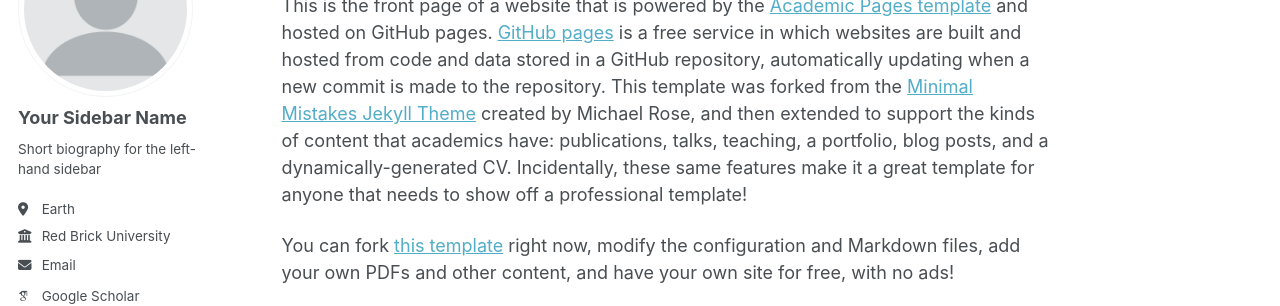
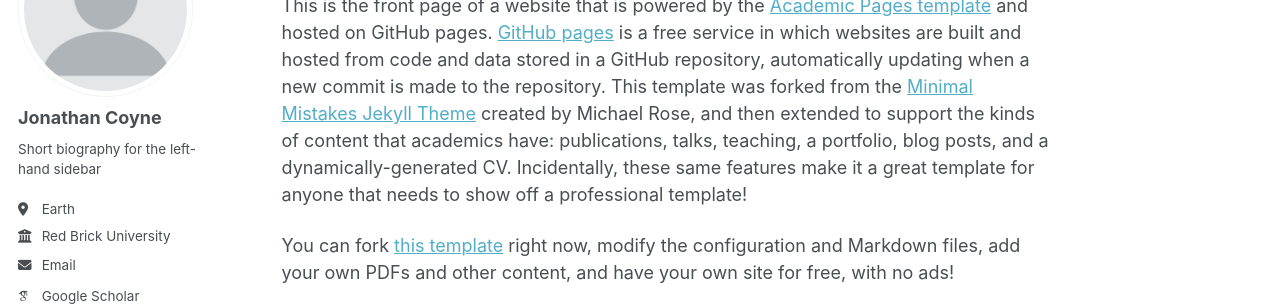
Before and after one commit to jn533213/jn533213.github.io, a Jekyll site: the page built from _pages/about.md, in a window 1280 px wide. Shown: the part 177-483 px from the top of the page. Built offline with Jekyll 4.4.1, drawn with Linux system fonts in a browser that asks for light colours; some web fonts are replaced; a script that is not in the unit is left out.

Commit message:
Update _config.yml

```diff
--- a/_config.yml
+++ b/_config.yml
@@ -23,7 +23,7 @@ repository               : "academicpages/academicpages.github.io"
 author:
   # Biographic information
   avatar           : "profile.png"
-  name             : "Your Sidebar Name"
+  name             : "Jonathan Coyne"
   pronouns         : # example: "she/her"
   bio              : "Short biography for the left-hand sidebar"
   location         : "Earth"
```
